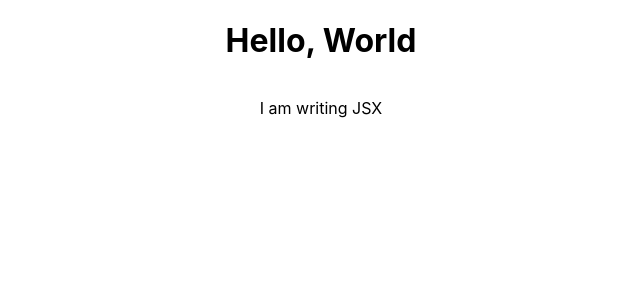
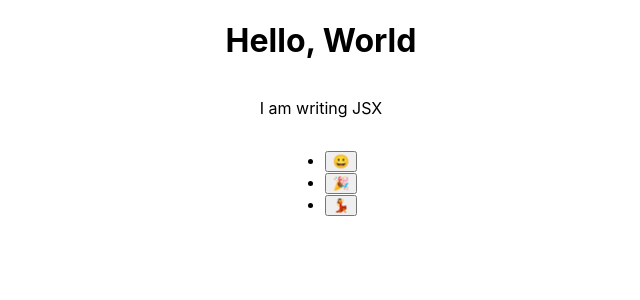
Before and after one commit to AaronJHarvey/JSX-Tutorial, a React (Create React App) app: page / in a window 1280 px wide. Shown: the top 300 px of the page, without its empty margins (319-959 px from the left). Built offline with nearby package versions, Linux system fonts and the light colour scheme.

Commit message:
Adds ul of emoji buttons (no events yet)

```diff
--- a/src/App.js
+++ b/src/App.js
@@ -8,6 +8,32 @@
 		<div className='container'>
 			<h1 id={greeting}>Hello, World</h1>
 			<p>I am writing JSX</p>
+
+			<ul>
+				<li>
+					<button>
+						<span role='img' aria-label='grinning face' id='grinning face'>
+							😀
+						</span>
+					</button>
+				</li>
+
+				<li>
+					<button>
+						<span role='img' aria-label='party popper' id='party popper'>
+							🎉
+						</span>
+					</button>
+				</li>
+
+				<li>
+					<button>
+						<span role='img' aria-label='woman dancing' id='woman dancing'>
+							💃
+						</span>
+					</button>
+				</li>
+			</ul>
 		</div>
 	);
 }
```
